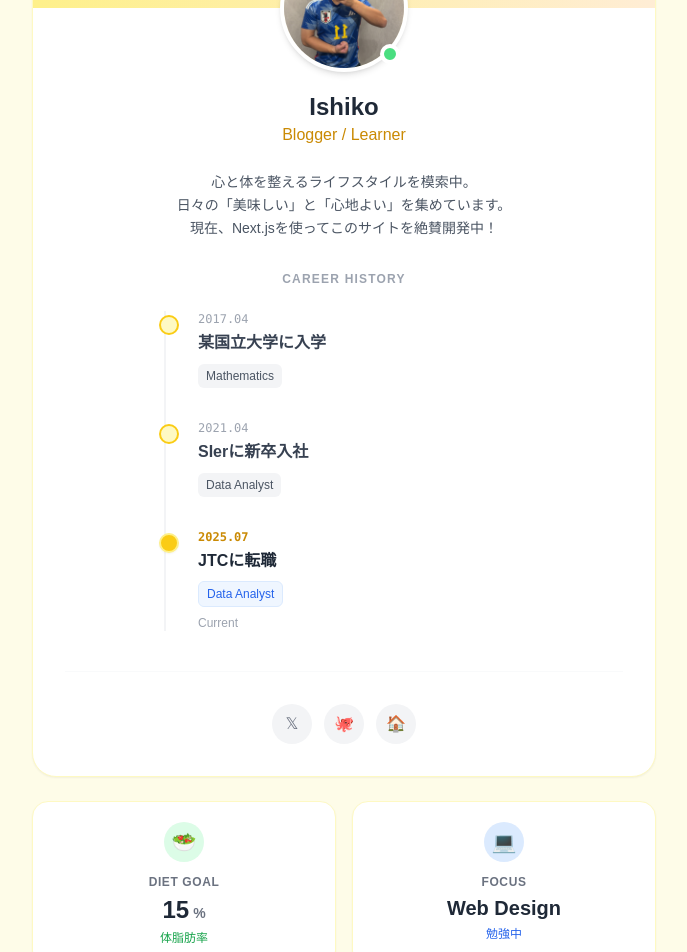
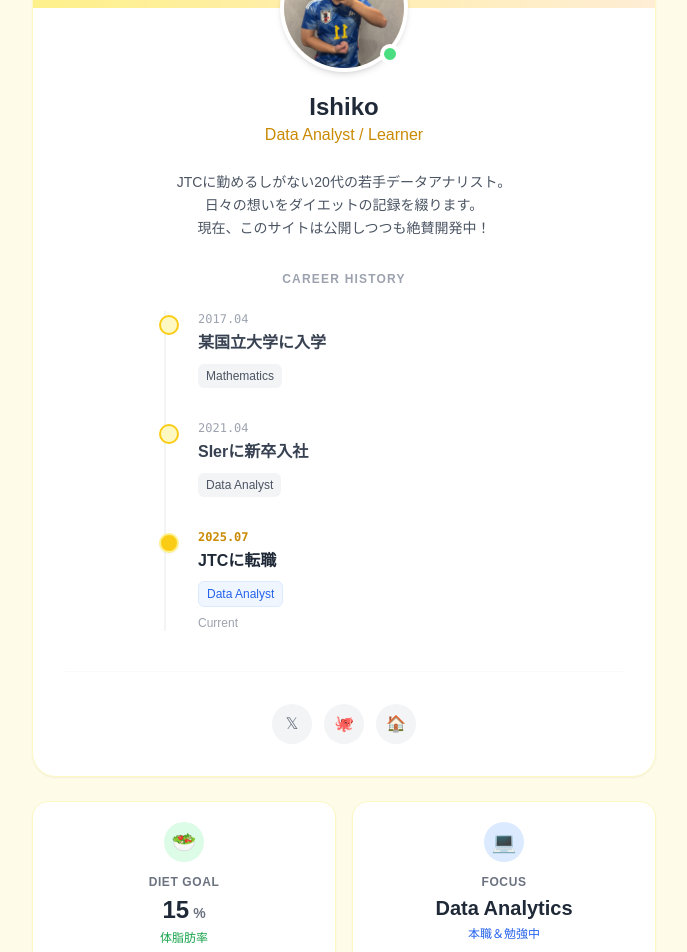
Before and after one commit to ishiko-channel/my-blog, a Next.js app: page /profile in a window 1280 px wide. Shown: the part 240-1192 px from the top of the page, without its empty margins (296-983 px from the left). Built offline with nearby package versions, Linux system fonts and the light colour scheme; a web font is replaced by a local one.

Commit message:
プロフィールの修正

```diff
--- a/app/profile/page.tsx
+++ b/app/profile/page.tsx
@@ -29,14 +29,14 @@ export default function Profile() {
             </div>
 
             <h1 className="text-2xl font-bold text-gray-800 mt-4">Ishiko</h1>
-            <p className="text-yellow-600 font-medium">Blogger / Learner</p>
+            <p className="text-yellow-600 font-medium">Data Analyst / Learner</p>
           </div>
 
           {/* 自己紹介文 */}
           <p className="text-gray-600 leading-relaxed text-sm mb-8 text-center">
-            心と体を整えるライフスタイルを模索中。<br />
-            日々の「美味しい」と「心地よい」を集めています。<br />
-            現在、Next.jsを使ってこのサイトを絶賛開発中！
+            JTCに勤めるしがない20代の若手データアナリスト。<br />
+            日々の想いをダイエットの記録を綴ります。<br />
+            現在、このサイトは公開しつつも絶賛開発中！
           </p>
 
           {/* --- 経歴タイムライン --- */}
@@ -120,8 +120,8 @@ export default function Profile() {
         <div className="bg-white p-5 rounded-2xl shadow-sm border border-yellow-100 flex flex-col items-center text-center hover:shadow-md transition">
           <div className="w-10 h-10 bg-blue-100 rounded-full flex items-center justify-center text-xl mb-3">💻</div>
           <div className="text-xs text-gray-500 font-bold uppercase tracking-wider mb-1">Focus</div>
-          <div className="text-xl font-bold text-gray-800">Web Design</div>
-          <div className="text-xs text-blue-600 mt-1 font-medium">勉強中</div>
+          <div className="text-xl font-bold text-gray-800">Data Analytics</div>
+          <div className="text-xs text-blue-600 mt-1 font-medium">本職＆勉強中</div>
         </div>
       </div>
     </div>
```
